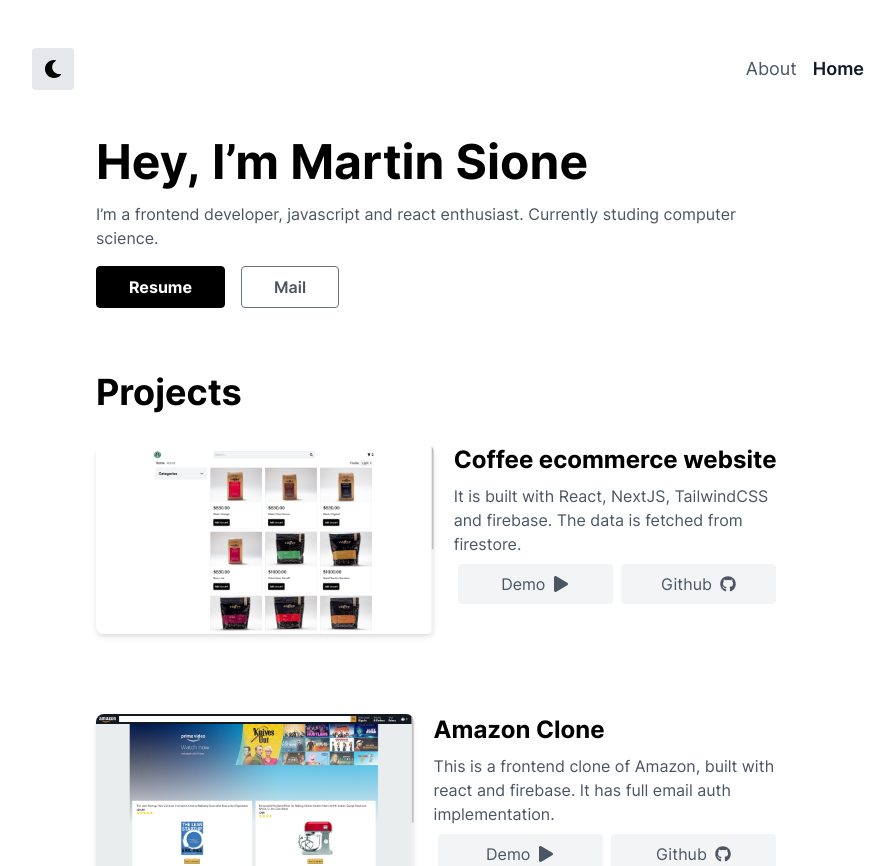
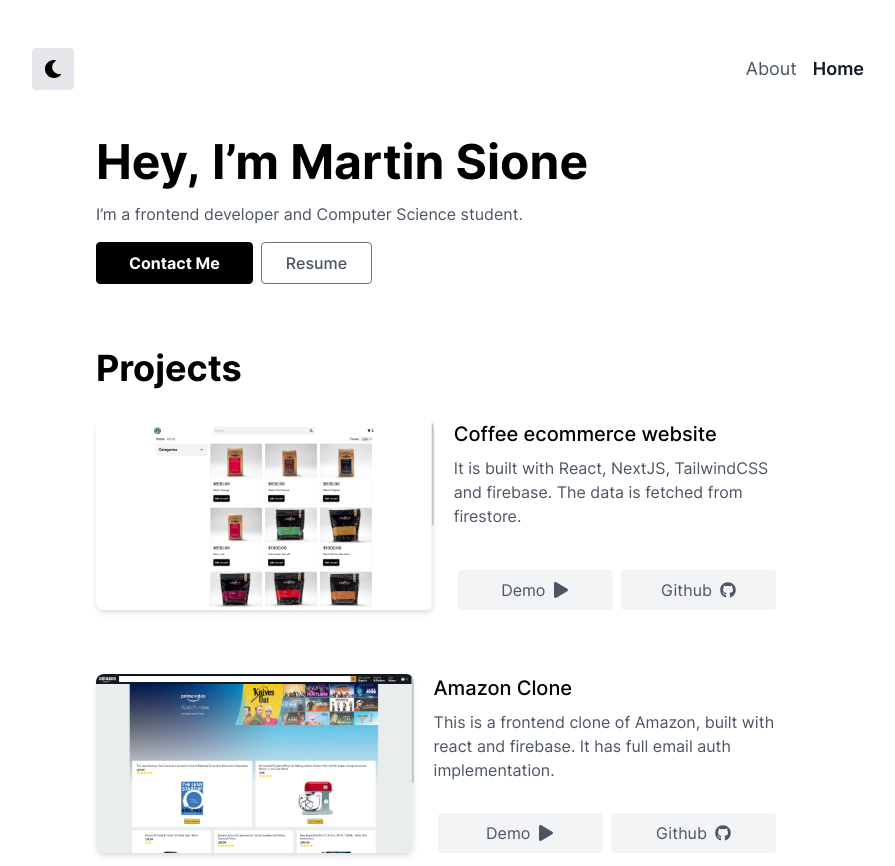
Before and after one commit to martinsione/portfolio-v2, a Next.js app: page / in a window 1280 px wide. Shown: the top 866 px of the page, without its empty margins (192-1087 px from the left). Built offline with nearby package versions, Linux system fonts and the light colour scheme; what @tailwindcss/typography would draw is missing.

Commit message:
Minor styling changes

```diff
--- a/components/ProjectCard.tsx
+++ b/components/ProjectCard.tsx
@@ -34,8 +34,8 @@ export default function ProjectCard({
   repo?: string;
 }) {
   return (
-    <div className="md:flex flex-row items-start mb-16">
-      <figure className="rounded-lg overflow-hidden shadow-md w-full mb-4">
+    <div className="md:flex flex-row mb-16">
+      <figure className="rounded-lg overflow-hidden shadow-md w-full mb-4 md:mb-0">
         <Image
           width="192"
           height="108"
@@ -45,9 +45,11 @@ export default function ProjectCard({
           alt={description}
         />
       </figure>
-      <div className="md:px-5">
-        <h4 className="font-bold text-xl md:text-2xl mb-2">{title}</h4>
-        <p className="prose md:prose-lg mb-2">{description}</p>
+      <div className="md:px-5 flex flex-col justify-between">
+        <span>
+          <h4 className="font-medium text-lg md:text-xl mb-2">{title}</h4>
+          <p className="prose mb-2">{description}</p>
+        </span>
         <div className="flex">
           {url && <ExLink name="Demo" href={url} logo={<FaPlay />} />}
           {repo && <ExLink name="Github" href={repo} logo={<FaGithub />} />}
--- a/pages/404.tsx
+++ b/pages/404.tsx
@@ -4,7 +4,7 @@ import Link from "next/link";
 export default function NotFound() {
   return (
     <Layout title="404">
-      <div className="flex flex-col justify-center items-center">
+      <div className="flex flex-col justify-center items-center mt-36">
         <h1 className="font-bold text-3xl md:text-5xl tracking-tight mb-4 md:mb-12">
           404 - Page not found
         </h1>
--- a/pages/index.tsx
+++ b/pages/index.tsx
@@ -11,21 +11,20 @@ export default function Home() {
           Hey, I’m Martin Sione
         </h1>
         <h2 className="prose md:prose-lg text-gray-600 dark:text-gray-400 mb-4">
-          I’m a frontend developer, javascript and react enthusiast. Currently
-          studing computer science.
+          I’m a frontend developer and Computer Science student.
         </h2>
         <div className="flex flex-row">
           <ExternalLink
-            className="rounded font-bold border-black dark:border-white text-white dark:text-black border bg-black dark:bg-white hover:bg-white dark:hover:bg-black py-2 px-8 mr-4"
+            className="btn-primary font-bold py-2 px-8 mr-2"
+            href={`mailto:${SOCIAL_LINKS.mail}`}
+          >
+            Contact Me
+          </ExternalLink>
+          <ExternalLink
+            className="btn-secondary font-medium py-2 px-6"
             href={SOCIAL_LINKS.resume}
           >
             Resume
-          </ExternalLink>
-          <ExternalLink
-            className="rounded border font-semibold border-gray-500 dark:border-gray-400 hover:border-black dark:hover:border-white py-2 px-8"
-            href={`mailto:${SOCIAL_LINKS.mail}`}
-          >
-            Mail
           </ExternalLink>
         </div>
       </div>
--- a/styles/globals.css
+++ b/styles/globals.css
@@ -44,3 +44,20 @@
     @apply dark:text-gray-100;
   }
 }
+
+.btn-primary {
+  @apply rounded border border-black dark:border-white;
+  @apply text-white dark:text-black hover:text-black dark:hover:text-white;
+  @apply bg-black dark:bg-white hover:bg-white dark:hover:bg-black;
+  @apply transition duration-200;
+}
+.btn-primary:disabled {
+  @apply pointer-events-none;
+}
+.btn-secondary {
+  /* rounded border font-semibold  py-2 px-8 mr-2 */
+  @apply rounded border border-gray-500 dark:border-gray-400 hover:border-black dark:hover:border-white;
+  /* @apply text-white dark:text-black hover:text-black dark:hover:text-white; */
+  /* @apply bg-black dark:bg-white hover:bg-white dark:hover:bg-black; */
+  @apply transition duration-200;
+}
```
